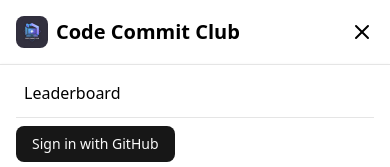
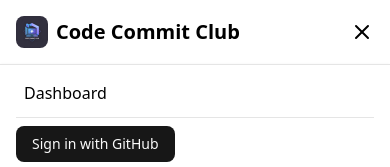
Before and after one commit to ktown5422/code-commit-club, a Next.js app: page / in a window 390 px wide. Both pictures are taken after a click on the button "Toggle menu". Shown: the top 167 px of the page. Built offline with nearby package versions, Linux system fonts and the light colour scheme; no server answers.

Commit message:
change navbar - KT

```diff
--- a/components/Navbar.tsx
+++ b/components/Navbar.tsx
@@ -61,10 +61,10 @@
                 <div className="md:hidden bg-white shadow border-t">
                     <div className="px-4 py-3 space-y-2">
                         <Link
-                            href="/leaderboard"
+                            href="/dashboard"
                             className="block px-2 py-1 rounded hover:bg-gray-100"
                         >
-                            Leaderboard
+                            Dashboard
                         </Link>
                         <div className="pt-2 border-t">
                             <AuthButton />
```
